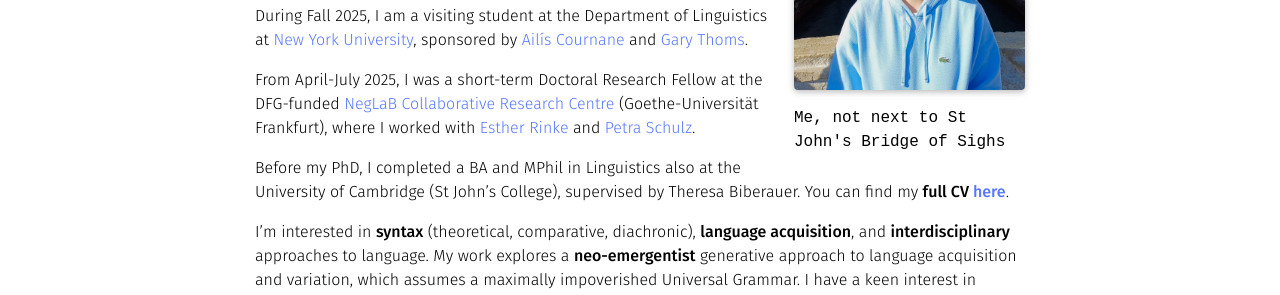
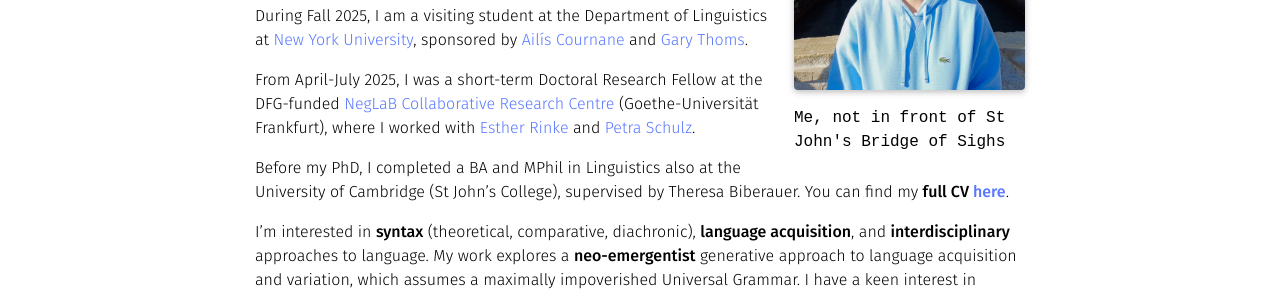
Before and after one commit to nuria-bosch/nuria-bosch.github.io, a Jekyll site: the page built from _pages/about.md, in a window 1280 px wide and 900 px high. Shown: the part 397-692 px from the top of the window. Built offline with Jekyll 4.4.1, drawn with Linux system fonts in a browser that asks for light colours; full-size pictures stand in for the smaller copies a plugin makes; some web fonts are replaced; comment, search, counter and statistics services are not loaded; a style sheet for code colours, icons or effects is not loaded.

Commit message:
Update about.md

```diff
--- a/_pages/about.md
+++ b/_pages/about.md
@@ -8,7 +8,7 @@
   align: right
   image: bridge_of_sighs.jpg
   image_circular: false # crops the image to make it circular
-  address: Me, not next to St John's Bridge of Sighs
+  address: Me, not in front of St John's Bridge of Sighs
 
 news: true  # includes a list of news items
 latest_posts: false  # includes a list of the newest posts
```
